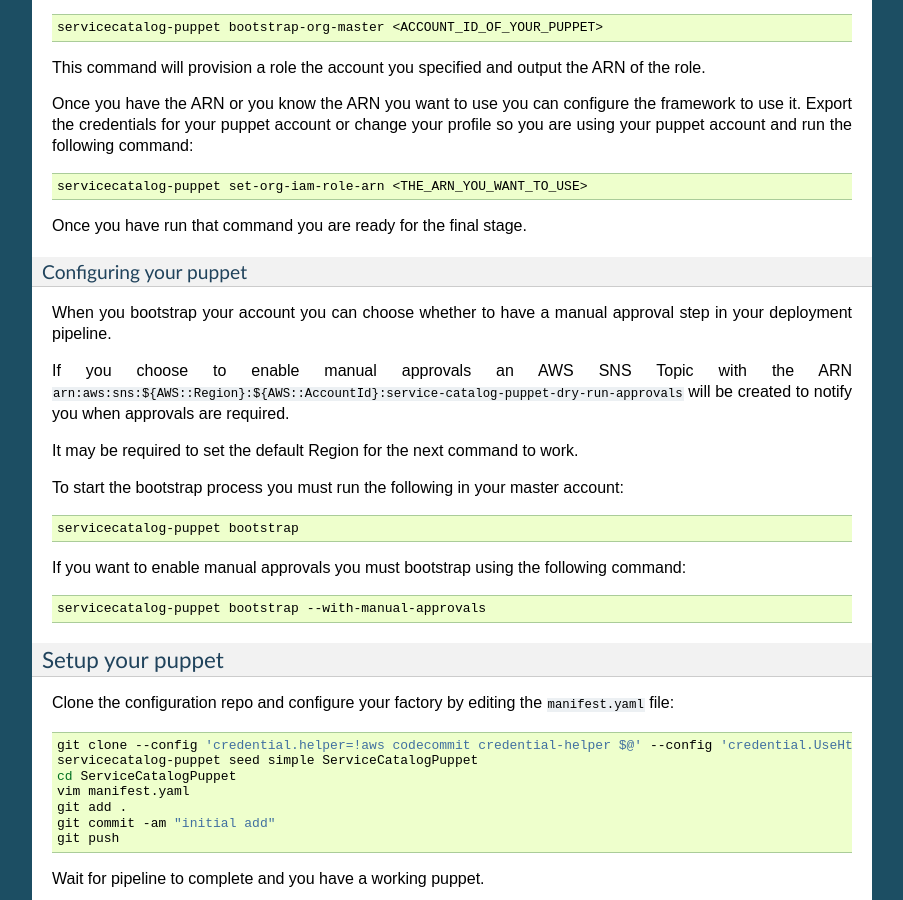
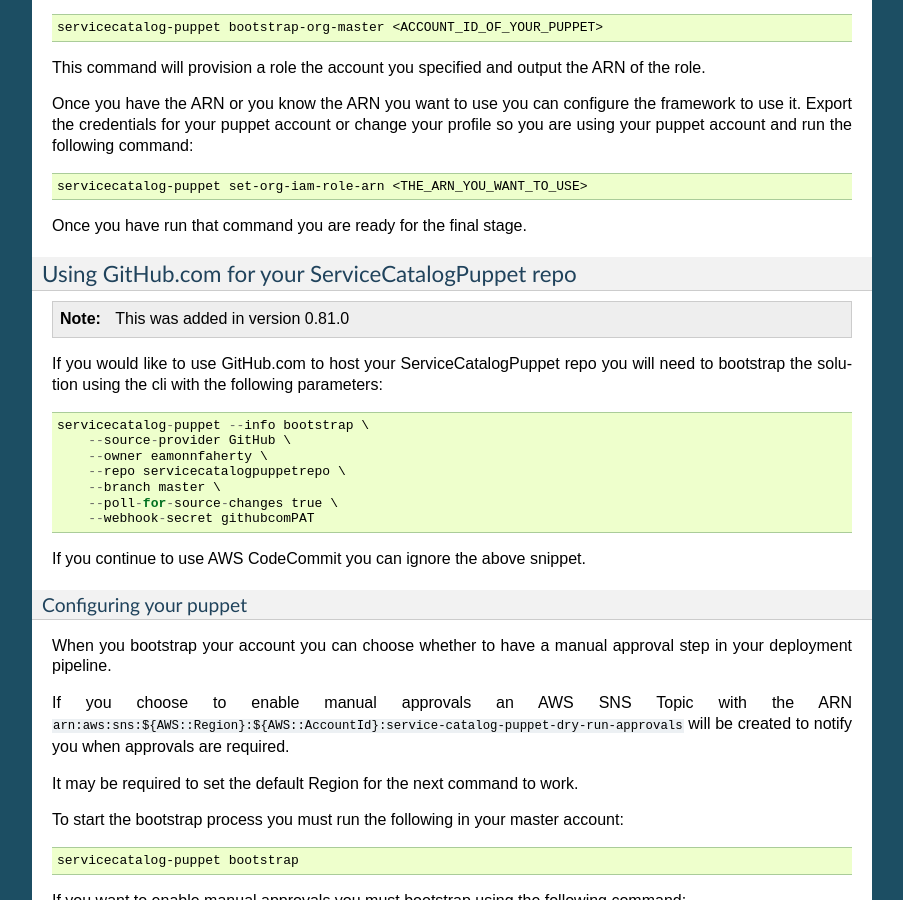
Before and after one commit to awslabs/aws-service-catalog-puppet, a Sphinx documentation site: the page built from docs/source/puppet/getting_up_and_running.rst, in a window 1280 px wide and 900 px high, scrolled down 2492 px. Shown: the whole window, without its empty margins (198-1101 px from the left). Built offline with Sphinx 7.4.7, drawn with Linux system fonts in a browser that asks for light colours; some of the changed text lies outside the part shown.

Commit message:
adding docs

```diff
--- a/docs/source/puppet/getting_up_and_running.rst
+++ b/docs/source/puppet/getting_up_and_running.rst
@@ -153,6 +153,31 @@
 
 Once you have run that command you are ready for the final stage.
 
+
+Using GitHub.com for your ServiceCatalogPuppet repo
+~~~~~~~~~~~~~~~~~~~~~~~~~~~~~~~~~~~~~~~~~~~~~~~~~~~~
+
+.. note::
+
+    This was added in version 0.81.0
+
+If you would like to use GitHub.com to host your ServiceCatalogPuppet repo you will need to bootstrap the solution
+using the cli with the following parameters:
+
+
+.. code-block::
+
+    servicecatalog-puppet --info bootstrap \
+        --source-provider GitHub \
+        --owner eamonnfaherty \
+        --repo servicecatalogpuppetrepo \
+        --branch master \
+        --poll-for-source-changes true \
+        --webhook-secret githubcomPAT
+
+
+If you continue to use AWS CodeCommit you can ignore the above snippet.
+
 Configuring your puppet
 ^^^^^^^^^^^^^^^^^^^^^^^
 
```
